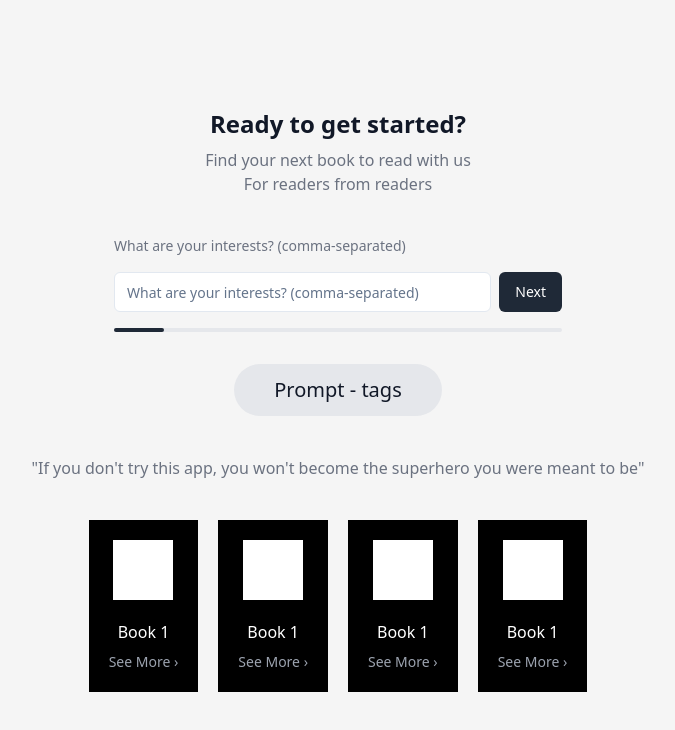
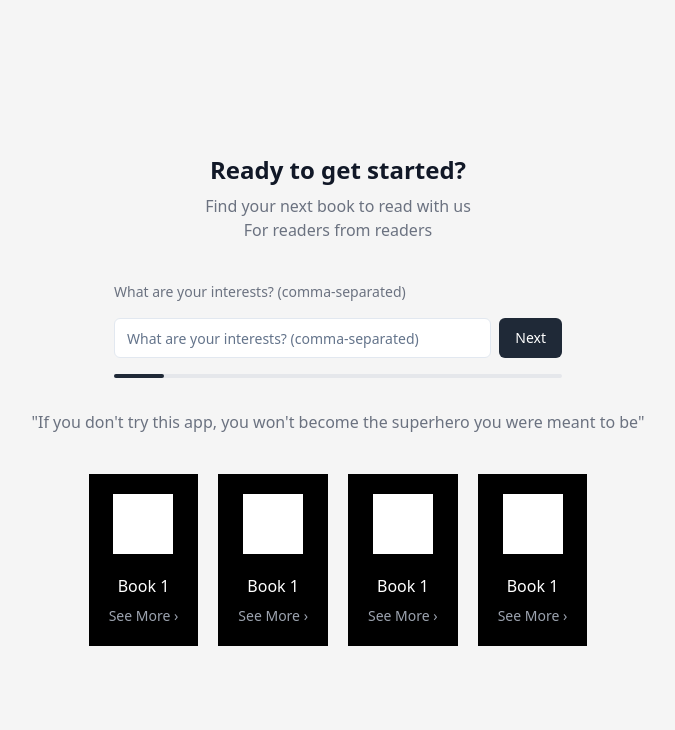
Before and after one commit to som-sudo/copycat-canvas-creator, a React (Vite) app: page / in a window 1280 px wide. Shown: the top 730 px of the page, without its empty margins (302-977 px from the left). Built offline with nearby package versions, Linux system fonts and the light colour scheme.

Commit message:
Remove prompt tags
Remove the "Prompt - tags" text from the TagPromptButton component.

```diff
--- a/src/components/book-finder/TagPromptButton.tsx
+++ /dev/null
@@ -1,18 +0,0 @@
-import React from "react";
-
-interface TagPromptButtonProps {
-  onClick?: () => void;
-}
-
-export function TagPromptButton({ onClick }: TagPromptButtonProps) {
-  return (
-    <div className="flex items-center justify-center mb-10">
-      <button
-        className="bg-gray-200 text-gray-900 text-xl font-medium px-10 py-3 rounded-full"
-        onClick={onClick}
-      >
-        Prompt - tags
-      </button>
-    </div>
-  );
-}
--- a/src/pages/Index.tsx
+++ b/src/pages/Index.tsx
@@ -1,6 +1,6 @@
+
 import React, { useState } from "react";
 import { Header } from "@/components/book-finder/Header";
-import { TagPromptButton } from "@/components/book-finder/TagPromptButton";
 import { QuoteSection } from "@/components/book-finder/QuoteSection";
 import { BookGrid } from "@/components/book-finder/BookGrid";
 import { PromptBar } from "@/components/book-finder/PromptBar";
@@ -22,12 +22,6 @@ export default function Index() {
     console.log("Preferences submitted:", preferences);
   };
 
-  const handleTagPromptClick = () => {
-    // In a real application, this would open a tag selection modal
-    // or navigate to a tag selection page
-    console.log("Tag prompt clicked");
-  };
-
   const handleSeeMore = (bookId: string) => {
     // In a real application, this would navigate to a book details page
     console.log(`See more clicked for book ${bookId}`);
@@ -42,7 +36,6 @@ export default function Index() {
       <div className="flex flex-col items-center justify-center min-h-screen bg-neutral-100 p-4">
         <Header />
         <PromptBar onComplete={handlePreferencesComplete} />
-        <TagPromptButton onClick={handleTagPromptClick} />
         <QuoteSection />
         <BookGrid books={books} onSeeMore={handleSeeMore} />
       </div>
```
